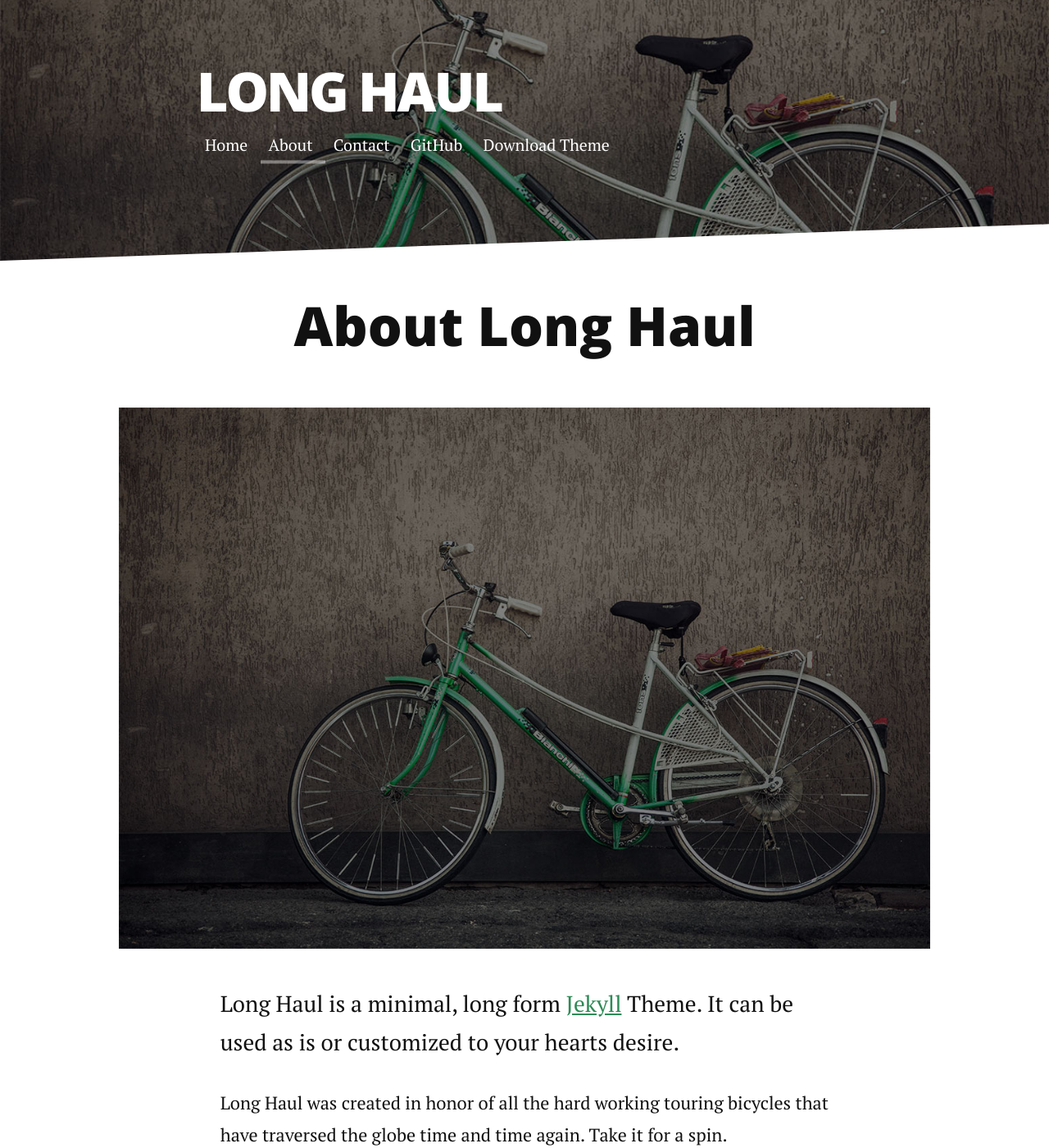
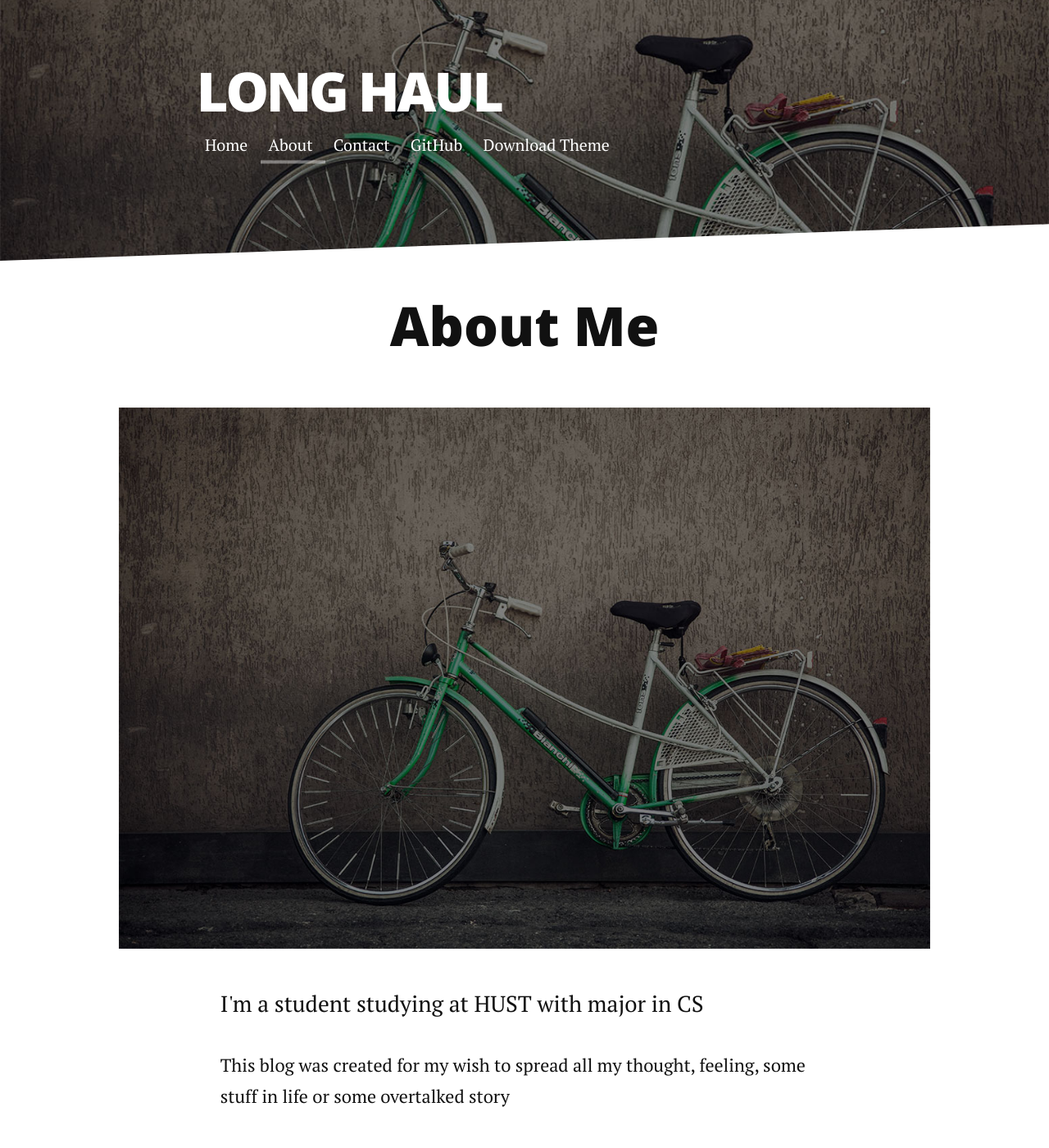
Before and after one commit to hoangso8000/hoangso8000.github.io, a Jekyll site: the page built from about.md, in a window 1280 px wide and 1400 px high. Shown: the whole window at 82% size. Built offline with Jekyll 4.4.1, drawn with Linux system fonts in a browser that asks for light colours; nearby versions of some CDN libraries.

Commit message:
modify about.md

```diff
--- a/about.md
+++ b/about.md
@@ -1,13 +1,13 @@
 ---
 layout: default
-title: About Long Haul
+title: About Me
 ---
 
 <div class="post">
-	<h1 class="pageTitle">About Long Haul</h1>
+	<h1 class="pageTitle">About Me</h1>
 	<img src="{{ '/assets/img/touring.jpg' | prepend: site.baseurl }}" alt="">
-	<p class="intro">Long Haul is a minimal, long form <a href="http://jekyllrb.com">Jekyll</a> Theme. It can be used as is or customized to your hearts desire.</p>
-	<p>Long Haul was created in honor of all the hard working touring bicycles that have traversed the globe time and time again. Take it for a spin.</p>
+	<p class="intro">I'm a student studying at HUST with major in CS</p>
+	<p>This blog was created for my wish to spread all my thought, feeling, some stuff in life or some overtalked story</p>
 	<h2>Features</h2>
 	<ul>
 		<li>Built with SASS + GULP + BROWSERSYNC + AUTOPREFIXER</li>
```
